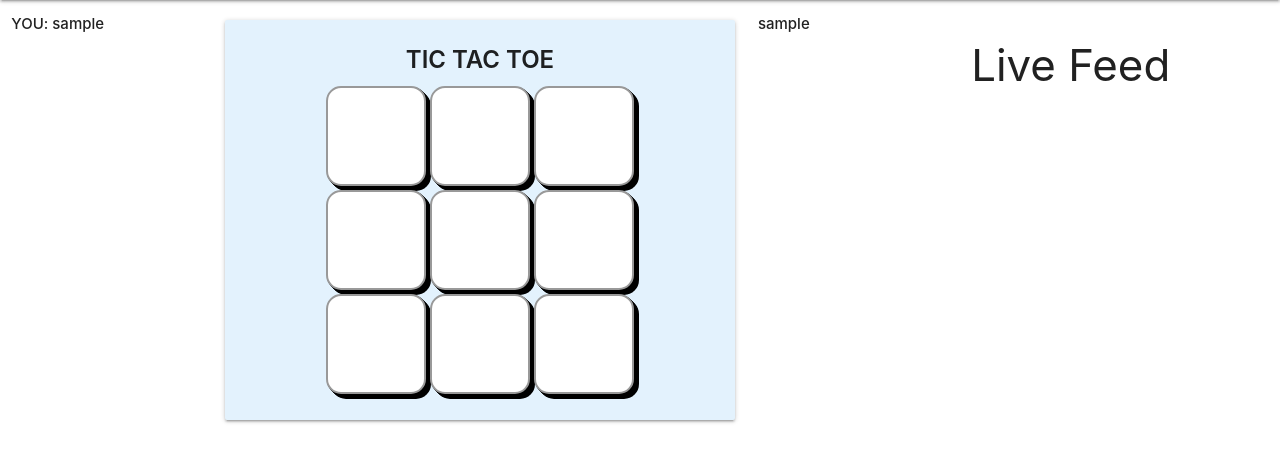
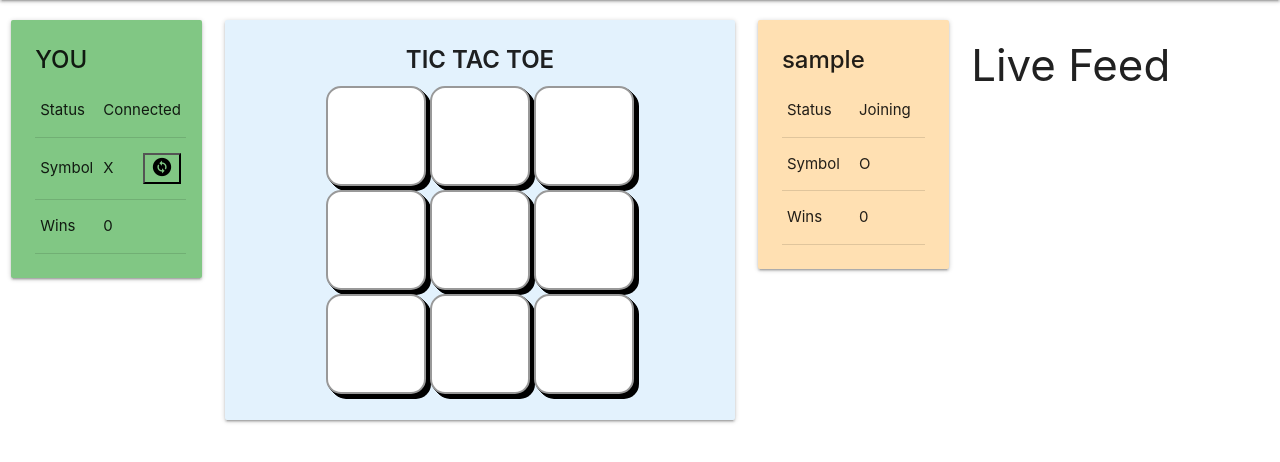
Before and after one commit to abhie-lp/tic-tac-toe-django, a Django app: a page that uses games/templates/games/game_with_player.html in a window 1280 px wide. Shown: the part 64-526 px from the top of the page. Run offline with Django 3.2, Linux system fonts and the light colour scheme; the visitor is signed in with stand-in values (Sample User, id 1); data comes from the database, SQL or seed files in the repository; some libraries are stand-ins or nearby versions.

Commit message:
Show player details

```diff
--- a/games/templates/games/game_with_player.html
+++ b/games/templates/games/game_with_player.html
@@ -43,6 +43,12 @@
       line-height: 48px;
       padding: 0 32px;
     }
+
+    #changeSymbol {
+      margin-left: -5px;
+      display: inline;
+      cursor: pointer;
+    }
   </style>
 {% endblock extra_css %}
 
@@ -53,7 +59,35 @@
 {% block container_content %}
   {% if username %}
     <div  class="col l2">
-      <strong>YOU: {{ request.user.username }}</strong>
+      <div class="card green lighten-2">
+        <div class="card-content">
+          <div class="card-title">
+            <strong>YOU</strong>
+          </div>
+
+          <table>
+            <tr>
+              <td>Status</td>
+              <td colspan="2">Connected</td>
+            </tr>
+            <tr>
+              <td>
+                <span>Symbol</span>
+              </td>
+              <td style="width: 100%">{{ you.symbol }}</td>
+              <td >
+                <button id="changeSymbol" class="transparent">
+                  <i class="material-icons" style="font-size: 22px">change_circle</i>
+                </button>
+              </td>
+            </tr>
+            <tr>
+              <td>Wins</td>
+              <td colspan="2">{{ you.wins }}</td>
+            </tr>
+          </table>
+        </div>
+      </div>
     </div>
 
     <div class="col l5 center-align center">
@@ -61,7 +95,28 @@
     </div>
 
     <div class="col l2">
-      <strong>{{ username }}</strong>
+      <div class="card orange lighten-4">
+        <div class="card-content">
+          <div class="card-title">
+            <strong>{{ username }}</strong>
+          </div>
+
+          <table>
+            <tr>
+              <td>Status </td>
+              <td>Joining</td>
+            </tr>
+            <tr>
+              <td>Symbol</td>
+              <td>{{ opponent.symbol }}</td>
+            </tr>
+            <tr>
+              <td>Wins</td>
+              <td>{{ opponent.wins }}</td>
+            </tr>
+          </table>
+        </div>
+      </div>
     </div>
   {% else %}
     <div  class="col l2 m1">&nbsp;</div>
--- a/games/templates/games/snippets/p2p_game_board.html
+++ b/games/templates/games/snippets/p2p_game_board.html
@@ -7,15 +7,12 @@
     {% for row in game.board %}
       <div class="board-row">
         {% for col in row %}
-          <form
-              class="cellBlockForm"
-              style="display: inline"
-              id="cell-{{ forloop.parentloop.counter0 }}{{ forloop.counter0 }}"
-          >
-            <input type="hidden" name="row" value="{{ forloop.parentloop.counter0 }}"/>
-            <input type="hidden" name="col" value="{{ forloop.counter0 }}"/>
-            <button class="square white"></button>
-          </form>
+          <button
+            id="cell-{{ forloop.parentloop.counter0 }}{{ forloop.counter0 }}"
+            class="square white"
+            data-row="{{ forloop.parentloop.counter0 }}"
+            data-col="{{ forloop.counter0 }}"
+          ></button>
         {% endfor %}
       </div>
     {% endfor %}
--- a/games/views.py
+++ b/games/views.py
@@ -20,14 +20,22 @@ def change_symbol(request):
     game.change_symbol()
     return HttpResponse(game.symbol)
 
+
 @timeit
 @login_required()
 def game_with_player_view(request, username=None):
     if username:
         player2 = get_object_or_404(CustomUser, username=username)
-        game = GameP2P.game.get_game(request.user, player2)
-        return render(request, 'games/game_with_player.html', {'username': username,
-                                                               'game': game})
+        game: GameP2P = GameP2P.game.get_game(request.user, player2)
+        if game.player1 == request.user:
+            you = {'symbol': game.player1_symbol, 'wins': game.player1_wins}
+            opponent = {'symbol': game.player2_symbol, 'wins': game.player2_wins}
+        else:
+            you = {'symbol': game.player2_symbol, 'wins': game.player2_wins}
+            opponent = {'symbol': game.player1_symbol, 'wins': game.player2_wins}
+        return render(request, 'games/game_with_player.html', {
+            'username': username, 'game': game, 'you': you, 'opponent': opponent
+        })
     return render(request, 'games/game_with_player.html')
 
 
```
